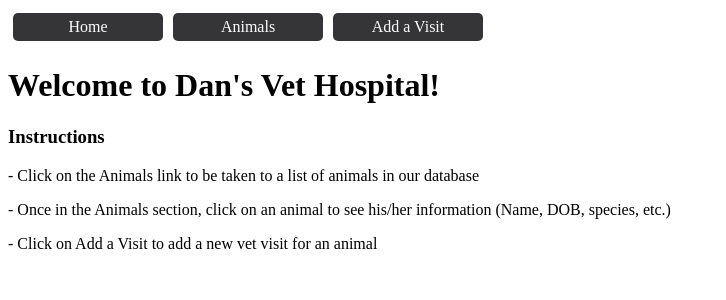
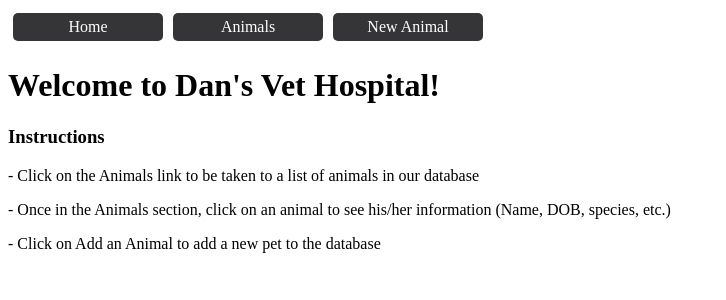
Before and after one commit to doswald32/DO-phase-4-final-project, a React (Create React App) app in the folder client/: page / in a window 1280 px wide. Shown: the top 300 px of the page, without its empty margins (0-726 px from the left). Built offline with nearby package versions, Linux system fonts and the light colour scheme; no server answers.

Commit message:
changed add a visit to new animal

```diff
--- a/client/src/components/AddVisit.js
+++ /dev/null
@@ -1,7 +0,0 @@
-function AddVisit() {
-    return (
-        <h1>Add a Visit!</h1>
-    )
-}
-
-export default AddVisit;
--- a/client/src/components/Home.js
+++ b/client/src/components/Home.js
@@ -5,7 +5,7 @@ function Home() {
             <h3>Instructions</h3>
             <p>- Click on the Animals link to be taken to a list of animals in our database</p>
             <p>- Once in the Animals section, click on an animal to see his/her information (Name, DOB, species, etc.)</p>
-            <p>- Click on Add a Visit to add a new vet visit for an animal</p>
+            <p>- Click on Add an Animal to add a new pet to the database</p>
         </main>
     )
 }
--- a/client/src/components/NavBar.js
+++ b/client/src/components/NavBar.js
@@ -16,10 +16,10 @@ function NavBar() {
                 Animals
             </NavLink>
             <NavLink
-            to="/add-a-visit"
+            to="/new-animal"
             className="nav-link"
             >
-                Add a Visit
+                New Animal
             </NavLink>
         </nav>
     )
--- /dev/null
+++ b/client/src/components/NewAnimal.js
@@ -0,0 +1,7 @@
+function NewAnimal() {
+    return (
+        <h1>Add an Animal!</h1>
+    )
+}
+
+export default NewAnimal;
--- a/client/src/index.js
+++ b/client/src/index.js
@@ -5,7 +5,7 @@ import "./index.css";
 import { createBrowserRouter, RouterProvider } from "react-router-dom";
 import Home from "./components/Home";
 import Animals from "./components/Animals";
-import AddVisit from "./components/AddVisit";
+import NewAnimal from "./components/NewAnimal";
 
 const router = createBrowserRouter([
     {
@@ -21,8 +21,8 @@ const router = createBrowserRouter([
                 element: <Animals />,
             },
             {
-                path:"/add-a-visit",
-                element: <AddVisit />,
+                path:"/new-animal",
+                element: <NewAnimal />,
             }
         ]
     }
```
